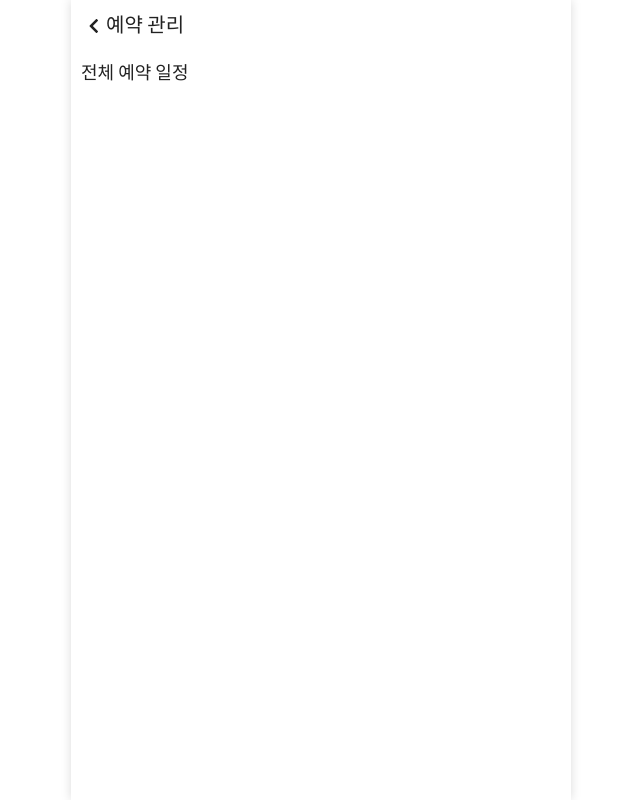
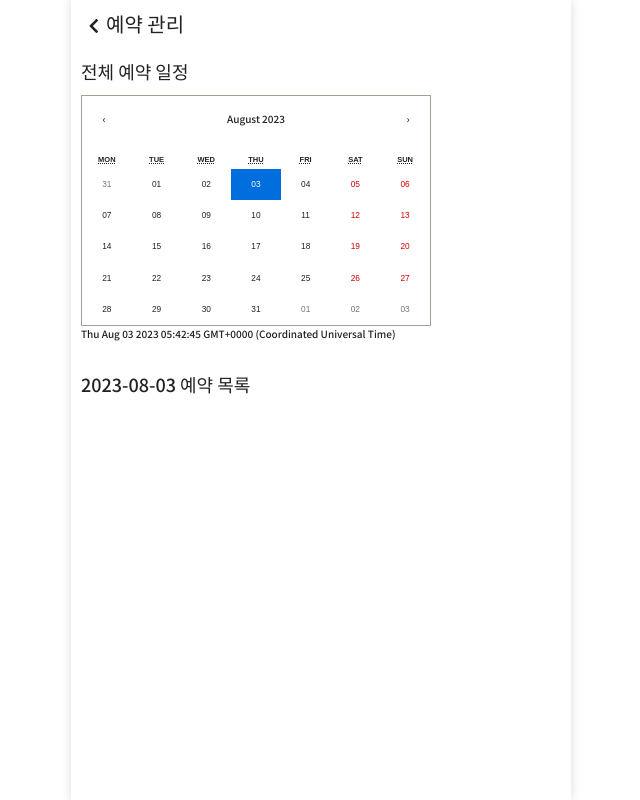
Before and after one commit to ycjeon0129/Planty, a React (Create React App) app in the folder frontend/: page /mypage/booking in a window 1280 px wide. Shown: the whole page, without its empty margins (319-959 px from the left). Built offline with nearby package versions, Linux system fonts and the light colour scheme.

Commit message:
[FE] Feat : 마이페이지 구현 (40%)

```diff
--- a/frontend/src/components/layout/Page/BookingPageLayout/BookingPageLayout.tsx
+++ b/frontend/src/components/layout/Page/BookingPageLayout/BookingPageLayout.tsx
@@ -7,8 +7,9 @@ function BookingPageLayout({ children }: { children: ReactNode[] }) {
 	return (
 		<PageLayout>
 			<NavigationLayout>{children[0]}</NavigationLayout>
-
 			<div className="booking-page-layout">{children[1]}</div>
+			<div>{children[2]}</div>
+			<div>{children[3]}</div>
 		</PageLayout>
 	);
 }
--- a/frontend/src/pages/BookingPage/BookingPage.tsx
+++ b/frontend/src/pages/BookingPage/BookingPage.tsx
@@ -2,8 +2,13 @@ import React from 'react';
 import AreaTitle from 'components/atoms/common/AreaTitle/AreaTitle';
 import BookingPageLayout from 'components/layout/Page/BookingPageLayout/BookingPageLayout';
 import PageTitleButton from 'components/atoms/common/PageTitleButton/PageTitleButton';
+import CustomCalendar from 'components/atoms/booking/CustomCalendar/CustomCalendar';
+import useSelectedDate from 'hooks/useSelectedDate';
+import ContentsLayout from 'components/layout/common/ContentsLayout/ContentsLayout';
 
 function BookingPage() {
+	const [date, setDate, formatDate] = useSelectedDate();
+
 	return (
 		<BookingPageLayout>
 			{/* 페이지 헤더 */}
@@ -11,6 +16,15 @@ function BookingPage() {
 
 			{/* 전체 예약 일정 */}
 			<AreaTitle title="전체 예약 일정" url="#" />
+
+			{/* 캘린더 */}
+			<ContentsLayout id="calendar">
+				<CustomCalendar selectedDate={date} setSelectedDate={setDate} />
+			</ContentsLayout>
+
+			{/* 지정일 예약목록 */}
+			<AreaTitle title={`${formatDate as string}  예약 목록`} url="#" />
+			<ContentsLayout id="booking-list"> gd</ContentsLayout>
 		</BookingPageLayout>
 	);
 }
```
